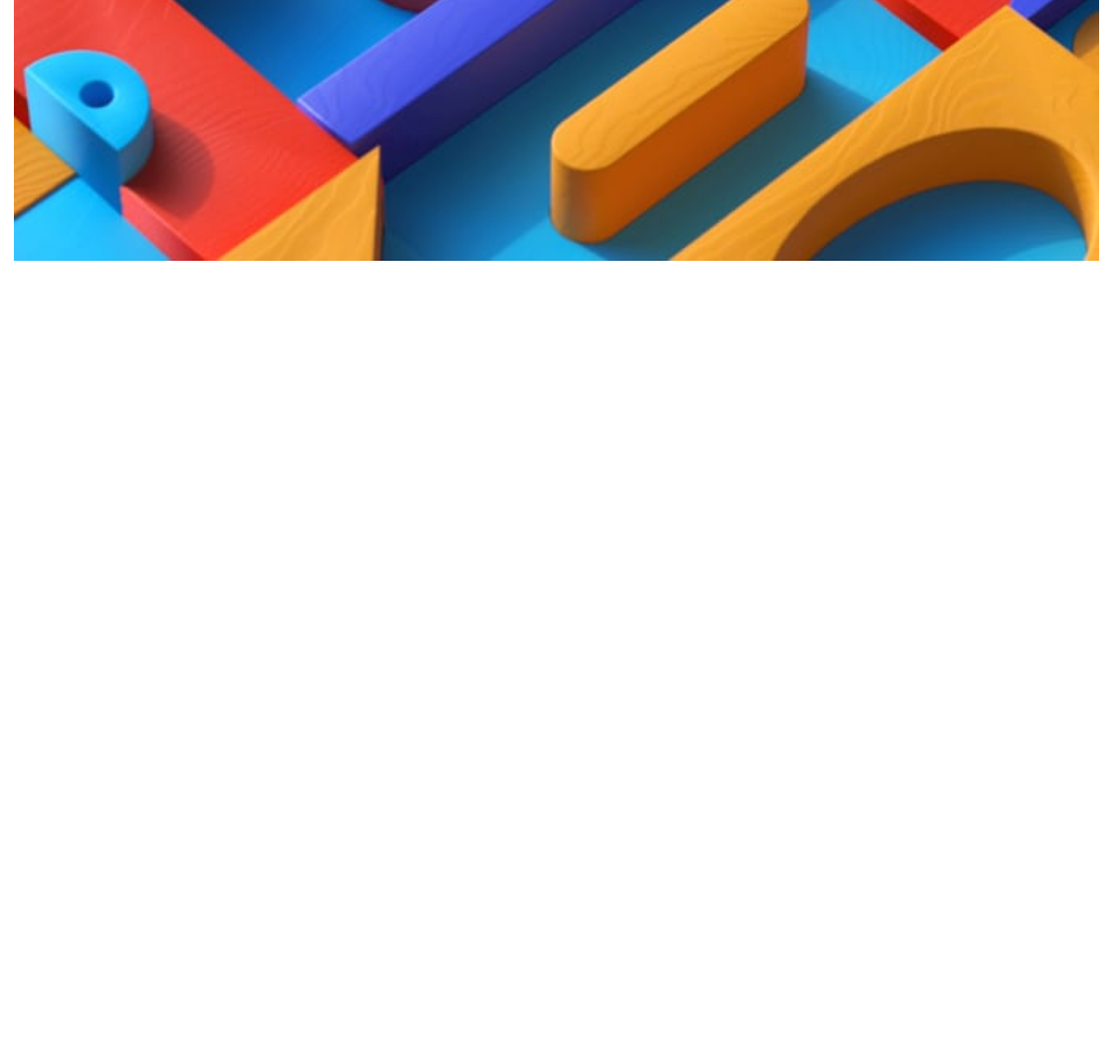
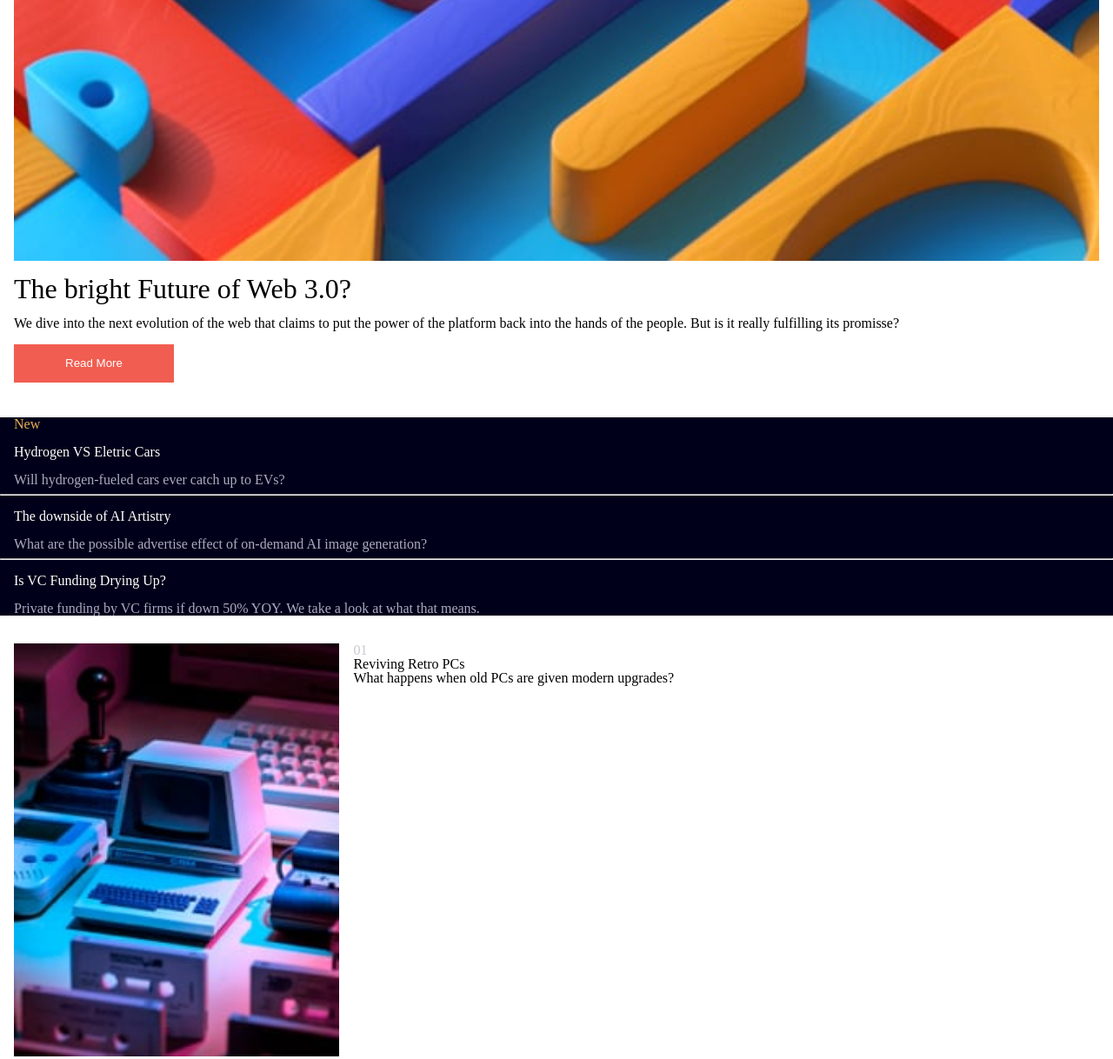
Before and after one commit to gabrielestefono/pagina_noticias, a plain HTML site: page index.html in a window 1280 px wide. Shown: the part 888-2106 px from the top of the page at 87% size. Before the commit the page ends 1188 px from the top, so only its background shows below. Drawn offline with Linux system fonts and the light colour scheme.

Commit message:
Quarto Commit

```diff
--- a/assets/css/container.css
+++ b/assets/css/container.css
@@ -3,3 +3,24 @@
     margin: 2rem auto 0 auto;
     display: block;
 }
+
+.container__title{
+    font-size: 2rem;
+    margin-left: 1rem;
+    margin-top: 1rem;
+}
+
+.container__text{
+    margin-top: 1rem;
+    margin-left: 1rem;
+}
+
+.container__read-more{
+    width: 11.5rem;
+    margin-left: 1rem;
+    margin-top: 1rem;
+    height: 2.75rem;
+    background-color: rgb(241, 93, 81);
+    color: white;
+    border: none;
+}
--- /dev/null
+++ b/assets/css/most-readed.css
@@ -0,0 +1,29 @@
+.most-readed{
+}
+
+.most-readed__block{
+    width: calc(100vw - 2rem);
+    margin: 0 auto;
+    display: flex;
+    margin-top: 2rem;
+}
+
+.most-readed__block--image{
+    width: 30%;
+}
+
+.most-readed__block--leftside{
+    margin-left: 1rem;
+}
+
+.most-readed__block--leftside-rank{
+    color: rgb(201, 200, 208);
+}
+
+.most-readed__block--leftside-title{
+    color: black;
+}
+
+.most-readed__block--leftside-text{
+    color: black;
+}
--- /dev/null
+++ b/assets/css/new.css
@@ -0,0 +1,26 @@
+.new{
+    margin-top: 2.5rem;
+    background-color: rgb(0, 0, 26);
+}
+
+.new__notice--primary-title{
+    color: rgb(230, 173, 84);
+    margin-left: 1rem;
+}
+
+.new__notice{
+}
+.new__notice--title{
+    color: white;
+    margin-top: 1rem;
+    margin-left: 1rem;
+}
+.new__notice--text{
+    color: rgb(171, 171, 195);
+    margin-top: 1rem;
+    margin-left: 1rem;
+}
+
+.new__notice--separate{
+    margin-left: 1rem;
+}
--- a/index.html
+++ b/index.html
@@ -12,10 +12,58 @@
 <body>
     <header class="header">
         <div class="header__logo"></div>
-        <div class="header__hamburger--close" id="menu"></div>
+        <div class="header__hamburger" id="menu"></div>
     </header>
     <section class="container">
         <img src="assets/img/image-web-3-mobile.jpg" alt="" class="container__image">
+        <h1 class="container__title">The bright Future of Web 3.0?</h1>
+        <p class="container__text">We dive into the next evolution of the web that claims to put the power of the platform back into the hands of the people. But is it really fulfilling its promisse?</p>
+        <button class="container__read-more">Read More</button>
+    </section>
+    <section class="new">
+        <div class="new__notice">
+            <h3 class="new__notice--primary-title">New</h3>
+        </div>
+        <div class="new__notice">
+            <h1 class="new__notice--title">Hydrogen VS Eletric Cars</h1>
+            <p class="new__notice--text">Will hydrogen-fueled cars ever catch up to EVs?</p>
+            <hr>
+        </div>
+        <div class="new__notice">
+            <h1 class="new__notice--title">The downside of AI Artistry</h1>
+            <p class="new__notice--text">What are the possible advertise effect of on-demand AI image generation?</p>
+            <hr>
+        </div>
+        <div class="new__notice">
+            <h1 class="new__notice--title">Is VC Funding Drying Up?</h1>
+            <p class="new__notice--text">Private funding by VC firms if down 50% YOY. We take a look at what that means.</p>
+        </div>
+    </section>
+    <section class="most-readed">
+        <div class="most-readed__block">
+            <img src="assets/img/image-retro-pcs.jpg" alt="" class="most-readed__block--image">
+            <div class="most-readed__block--leftside">
+                <h3 class="most-readed__block--leftside-rank">01</h3>
+                <h4 class="most-readed__block--leftside-title">Reviving Retro PCs</h4>
+                <p class="most-readed__block--leftside-text">What happens when old PCs are given modern upgrades?</p>
+            </div>
+        </div>
+        <div class="most-readed__block">
+            <img src="assets/img/image-top-laptops.jpg" alt="" class="most-readed__block--image">
+            <div class="most-readed__block--leftside">
+                <h3 class="most-readed__block--leftside-rank">02</h3>
+                <h4 class="most-readed__block--leftside-title">Top 10 Of Laptops of 2022</h4>
+                <p class="most-readed__block--leftside-text">Our best pich for various needs and badgets.</p>
+            </div>
+        </div>
+        <div class="most-readed__block">
+            <img src="assets/img/image-gaming-growth.jpg" alt="" class="most-readed__block--image">
+            <div class="most-readed__block--leftside">
+                <h3 class="most-readed__block--leftside-rank">03</h3>
+                <h4 class="most-readed__block--leftside-title">The Growth Of Gaming</h4>
+                <p class="most-readed__block--leftside-text">How the pandemic has sparked fresh opportunities.</p>
+            </div>
+        </div>
     </section>
 <script src="assets/js/script.js"></script>
 </body>
--- a/style.css
+++ b/style.css
@@ -1,2 +1,4 @@
 @import url(assets/css/header.css);
 @import url(assets/css/container.css);
+@import url(assets/css/new.css);
+@import url(assets/css/most-readed.css);
```
